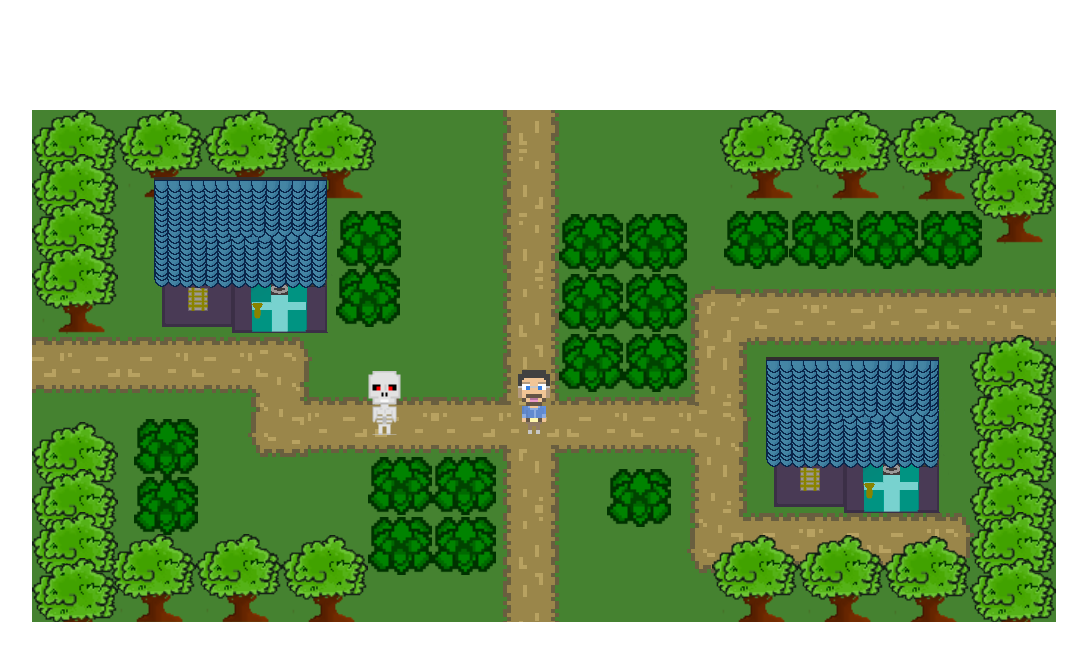
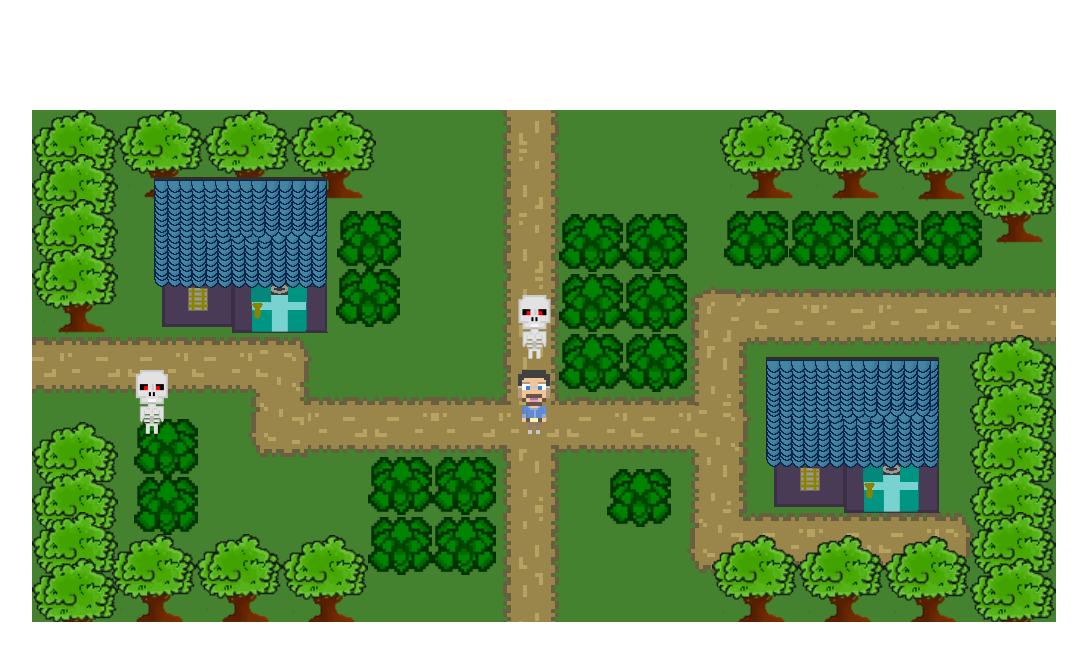
Before and after one commit to Team10SemaineJS/The-Legend-of-Muget---a-Gremoire-to-the-Past, a plain HTML site: page index.html in a window 1280 px wide. Shown: the whole page, without its empty margins (96-1183 px from the left). Drawn offline with Linux system fonts and the light colour scheme.

Commit message:
2nd commit 30/03
Hitbox active on player, if an enemy touches him, he lose an HP
Consequences of losing HP are now to add

```diff
--- a/index.html
+++ b/index.html
@@ -30,5 +30,6 @@
   </body>
   <script src="scripts/entitiesDraw.js"></script>
   <script src="scripts/entitiesMove.js"></script>
+  <script src="scripts/hitbox.js"></script>
   <script src="scripts/main.js"></script>
 </html>
--- a/scripts/entitiesDraw.js
+++ b/scripts/entitiesDraw.js
@@ -1,6 +1,8 @@
 function drawEntities() {
   playerDraw();
   skeletonDraw();
+  skeletonDraw2();
+  skeletonDraw3();
 }
 
 
@@ -56,9 +58,21 @@ function skeletonDraw() {
   skeletonDraw.srcSpriteX = srcSpriteSkeletonX;
   skeletonDraw.srcSpriteY = srcSpriteSkeletonY;
   directionSpritePlayer(); //Sprite switch
-  context.drawImage(skeletonSprite,
-                    skeletonDraw.srcSpriteX, skeletonDraw.srcSpriteY, skeleton.width, skeleton.height,
-                    skeleton.x, skeleton.y, skeleton.width, skeleton.height);
+  context.drawImage(skeletonSprite, skeletonDraw.srcSpriteX, skeletonDraw.srcSpriteY, skeleton.width, skeleton.height, skeleton.x, skeleton.y, skeleton.width, skeleton.height);
+}
+
+function skeletonDraw2() {
+  skeletonDraw2.srcSpriteX = srcSpriteSkeletonX;
+  skeletonDraw2.srcSpriteY = srcSpriteSkeletonY;
+  directionSpritePlayer(); //Sprite switch
+  context.drawImage(skeletonSprite, skeletonDraw.srcSpriteX, skeletonDraw.srcSpriteY, skeleton2.width, skeleton2.height, skeleton2.x, skeleton2.y, skeleton2.width, skeleton2.height);
+}
+
+function skeletonDraw3() {
+  skeletonDraw3.srcSpriteX = srcSpriteSkeletonX;
+  skeletonDraw3.srcSpriteY = srcSpriteSkeletonY;
+  directionSpritePlayer(); //Sprite switch
+  context.drawImage(skeletonSprite, skeletonDraw.srcSpriteX, skeletonDraw.srcSpriteY, skeleton3.width, skeleton3.height, skeleton3.x, skeleton3.y, skeleton3.width, skeleton3.height);
 }
 
 
--- a/scripts/entitiesMove.js
+++ b/scripts/entitiesMove.js
@@ -15,48 +15,37 @@ function collision() {
 
   if (hitboxPlayer.y <= collisionVillageTL.y + collisionVillageTL.h && hitboxPlayer.x <= collisionVillageTL.x + collisionVillageTL.w) {
     collisionUp = true;
-    console.log("collisionUp");
   } else if (hitboxPlayer.y <= collisionVillageTL.y + collisionVillageTL.h-5 && hitboxPlayer.x <= collisionVillageTL.x + collisionVillageTL.w+5) {
     collisionLeft = true;
-    console.log("collisionLeft");
   } else {
     collisionUp = false;
     collisionLeft = false;
-    console.log ("rien");
   }
 
   if (hitboxPlayer.y + hitboxPlayer.h >= collisionVillageBR.y && hitboxPlayer.x + hitboxPlayer.w >= collisionVillageBR.x) {
     collisionDown = true;
-    console.log("collisionDown");
   } else if (hitboxPlayer.x + hitboxPlayer.w >= collisionVillageBR.x-20 && hitboxPlayer.y + hitboxPlayer.h >= collisionVillageBR.y+10) {
     collisionRight = true;
-    console.log("collisionRight");
   } else {
     collisionDown = false;
     collisionRight = false;
-    console.log ("rien");
   }
 }
 
 function collisionBorder() {
   if (hitboxPlayer.y <= 0) {
     collisionBorderUp = true;
-    console.log("collisionBorderUp");
   } else if (hitboxPlayer.y + hitboxPlayer.h >= canvas.height) {
     collisionBorderDown = true;
-    console.log("collisionBorderDown");
   } else if (hitboxPlayer.x <= 0) {
     collisionBorderLeft = true;
-    console.log("collisionBorderLeft");
   } else if (hitboxPlayer.x + hitboxPlayer.w >= canvas.width) {
     collisionBorderRight = true;
-    console.log("collisionBorderRight");
   } else {
     collisionBorderUp = false;
     collisionBorderLeft = false;
     collisionBorderDown = false;
     collisionBorderRight = false;
-    console.log ("rien");
   }
 }
 
@@ -64,6 +53,8 @@ function collisionBorder() {
 function entitiesMove() {
   playerMove();
   skeletonMove();
+  skeletonMove2();
+  skeletonMove3();
 }
 
 function playerMove(){
@@ -122,32 +113,98 @@ function playerMove(){
 function skeletonMove(){
   var diffX = player.x - skeleton.x;
   var diffY = player.y - skeleton.y;
-  if(diffX >= 0 && diffY >= 0)
+  if(diffX > 0 || diffY > 0)
   {
-    skeleton.x += spdSkeleton;
-    skeleton.y += spdSkeleton;
-    hitboxSkeleton.x += spdSkeleton;
-    hitboxSkeleton.y += spdSkeleton;
+    skeleton.x += spdSkeleton1;
+    skeleton.y += spdSkeleton1;
+    hitboxSkeleton.x += spdSkeleton1;
+    hitboxSkeleton.y += spdSkeleton1;
   }
-  else if(diffX >= 0 && diffY <= 0)
+  if(diffX > 0 || diffY < 0)
   {
-    skeleton.x += spdSkeleton;
-    skeleton.y -= spdSkeleton;
-    hitboxSkeleton.x += spdSkeleton;
-    hitboxSkeleton.y -= spdSkeleton;
+    skeleton.x += spdSkeleton1;
+    skeleton.y -= spdSkeleton1;
+    hitboxSkeleton.x += spdSkeleton1;
+    hitboxSkeleton.y -= spdSkeleton1;
   }
-  else if(diffX <= 0 && diffY >= 0)
+  if(diffX < 0 || diffY > 0)
   {
-    skeleton.x -= spdSkeleton;
-    skeleton.y += spdSkeleton;
-    hitboxSkeleton.x -= spdSkeleton;
-    hitboxSkeleton.y += spdSkeleton;
+    skeleton.x -= spdSkeleton1;
+    skeleton.y += spdSkeleton1;
+    hitboxSkeleton.x -= spdSkeleton1;
+    hitboxSkeleton.y += spdSkeleton1;
   }
-  else if(diffX <= 0 && diffY <= 0)
+  if(diffX < 0 || diffY < 0)
   {
-    skeleton.x -= spdSkeleton;
-    skeleton.y -= spdSkeleton;
-    hitboxSkeleton.x -= spdSkeleton;
-    hitboxSkeleton.y -= spdSkeleton;
+    skeleton.x -= spdSkeleton1;
+    skeleton.y -= spdSkeleton1;
+    hitboxSkeleton.x -= spdSkeleton1;
+    hitboxSkeleton.y -= spdSkeleton1;
   }
 }
+
+function skeletonMove2(){
+  var diffX = player.x - skeleton2.x;
+  var diffY = player.y - skeleton2.y;
+  if(diffX > 0 || diffY > 0)
+  {
+    skeleton2.x += spdSkeleton2;
+    skeleton2.y += spdSkeleton2;
+    hitboxSkeleton.x += spdSkeleton2;
+    hitboxSkeleton.y += spdSkeleton2;
+  }
+  if(diffX > 0 || diffY < 0)
+  {
+    skeleton2.x += spdSkeleton2;
+    skeleton2.y -= spdSkeleton2;
+    hitboxSkeleton.x += spdSkeleton2;
+    hitboxSkeleton.y -= spdSkeleton2;
+  }
+  if(diffX < 0 || diffY > 0)
+  {
+    skeleton2.x -= spdSkeleton2;
+    skeleton2.y += spdSkeleton2;
+    hitboxSkeleton.x -= spdSkeleton2;
+    hitboxSkeleton.y += spdSkeleton2;
+  }
+  if(diffX < 0 || diffY < 0)
+  {
+    skeleton2.x -= spdSkeleton2;
+    skeleton2.y -= spdSkeleton2;
+    hitboxSkeleton.x -= spdSkeleton2;
+    hitboxSkeleton.y -= spdSkeleton2;
+  }
+}
+
+function skeletonMove3(){
+  var diffX = player.x - skeleton3.x;
+  var diffY = player.y - skeleton3.y;
+  if(diffX > 0 || diffY > 0)
+  {
+    skeleton3.x += spdSkeleton3;
+    skeleton3.y += spdSkeleton3;
+    hitboxSkeleton.x += spdSkeleton3;
+    hitboxSkeleton.y += spdSkeleton3;
+  }
+  if(diffX > 0 || diffY < 0)
+  {
+    skeleton3.x += spdSkeleton3;
+    skeleton3.y -= spdSkeleton3;
+    hitboxSkeleton.x += spdSkeleton3;
+    hitboxSkeleton.y -= spdSkeleton3;
+  }
+  if(diffX < 0 || diffY > 0)
+  {
+    skeleton3.x -= spdSkeleton3;
+    skeleton3.y += spdSkeleton3;
+    hitboxSkeleton.x -= spdSkeleton3;
+    hitboxSkeleton.y += spdSkeleton3;
+  }
+  if(diffX < 0 || diffY < 0)
+  {
+    skeleton3.x -= spdSkeleton3;
+    skeleton3.y -= spdSkeleton3;
+    hitboxSkeleton.x -= spdSkeleton3;
+    hitboxSkeleton.y -= spdSkeleton3;
+  }
+}
--- /dev/null
+++ b/scripts/hitbox.js
@@ -0,0 +1,47 @@
+var hitboxPlayer = {x:485, y:260, w:34, h:64};
+var hitboxSkeleton = {x:35, y:20, w:34, h:64};
+var hitboxSkeleton2 = {x:35, y:20, w:34, h:64};
+var hitboxSkeleton3 = {x:35, y:20, w:34, h:64};
+var hpPlayer = 6;
+
+var attack = setInterval(function(){ hitbox()}, 700);
+function hitbox() {
+  hitboxSkeleton.x = skeleton.x + 15;
+  hitboxSkeleton.y = skeleton.y + 15;
+  if (hitboxPlayer.x < hitboxSkeleton.x + hitboxSkeleton.w &&
+      hitboxPlayer.x + hitboxPlayer.w > hitboxSkeleton.x &&
+      hitboxPlayer.y < hitboxSkeleton.y + hitboxSkeleton.h &&
+      hitboxPlayer.h + hitboxPlayer.y > hitboxSkeleton.y) {
+    console.log("Skeleton 1 attacks");
+    hpPlayer -= 1;
+    console.log(hpPlayer);
+  } else {
+    var d=5;
+  }
+
+  hitboxSkeleton2.x = skeleton2.x + 15;
+  hitboxSkeleton2.y = skeleton2.y + 15;
+  if (hitboxPlayer.x < hitboxSkeleton2.x + hitboxSkeleton2.w &&
+      hitboxPlayer.x + hitboxPlayer.w > hitboxSkeleton2.x &&
+      hitboxPlayer.y < hitboxSkeleton2.y + hitboxSkeleton2.h &&
+      hitboxPlayer.h + hitboxPlayer.y > hitboxSkeleton2.y) {
+    console.log("Skeleton 2 attacks");
+    hpPlayer -= 1;
+    console.log(hpPlayer);
+  } else {
+    var d=5;
+  }
+
+  hitboxSkeleton3.x = skeleton3.x + 15;
+  hitboxSkeleton3.y = skeleton3.y + 15;
+  if (hitboxPlayer.x < hitboxSkeleton3.x + hitboxSkeleton3.w &&
+      hitboxPlayer.x + hitboxPlayer.w > hitboxSkeleton3.x &&
+      hitboxPlayer.y < hitboxSkeleton3.y + hitboxSkeleton3.h &&
+      hitboxPlayer.h + hitboxPlayer.y > hitboxSkeleton3.y) {
+    console.log("Skeleton 3 attacks");
+    hpPlayer -= 1;
+    console.log(hpPlayer);
+  } else {
+    var d=5;
+  }
+}
--- a/scripts/main.js
+++ b/scripts/main.js
@@ -4,8 +4,12 @@ var canvas= document.querySelector("canvas"),
     skeletonSprite = new Image(),
     player = {},
     skeleton = {},
-    spdPlayer = 1.5,
-    spdSkeleton = 0.5,
+    skeleton2 = {},
+    skeleton3 = {},
+    spdPlayer = 1,
+    spdSkeleton1 = 0.1 + Math.random()*0.4,
+    spdSkeleton2 = 0.1 + Math.random()*0.4,
+    spdSkeleton3 = 0.1 + Math.random()*0.4,
     step = 1,
     srcSpriteX = 0,
     srcSpriteY = 0,
@@ -28,10 +32,20 @@ function init() {
   player.pressingRight = false;
   playerSprite.src = player.image;
   skeleton.image = 'images/sprites/skeleton.png';
-  skeleton.x = 20;
-  skeleton.y = 20;
+  skeleton.x = 506;
+  skeleton.y = -100;
   skeleton.width = 64;
   skeleton.height = 64;
+  skeleton2.image = 'images/sprites/skeleton.png';
+  skeleton2.x = -100;
+  skeleton2.y = 256;
+  skeleton2.width = 64;
+  skeleton2.height = 64;
+  skeleton3.image = 'images/sprites/skeleton.png';
+  skeleton3.x = 1124;
+  skeleton3.y = 100;
+  skeleton3.width = 64;
+  skeleton3.height = 64;
   dirX = 0;
 
   skeletonSprite.src = skeleton.image;
```
